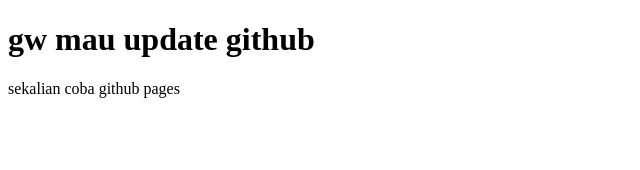
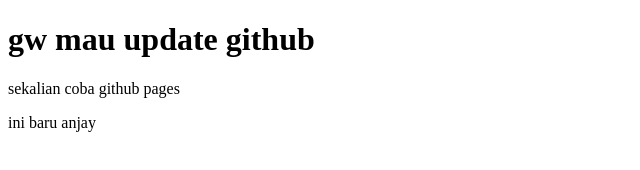
Before and after one commit to Fir3fliesss/bebas, a plain HTML site: page index.html in a window 1280 px wide. Shown: the whole page, without its empty margins (0-640 px from the left). Drawn offline with Linux system fonts and the light colour scheme.

```diff
--- a/index.html
+++ b/index.html
@@ -8,5 +8,6 @@
 <body>
     <h1>gw mau update github</h1>
     <p>sekalian coba github pages</p>
+    <p>ini baru anjay</p>
 </body>
 </html>
```
